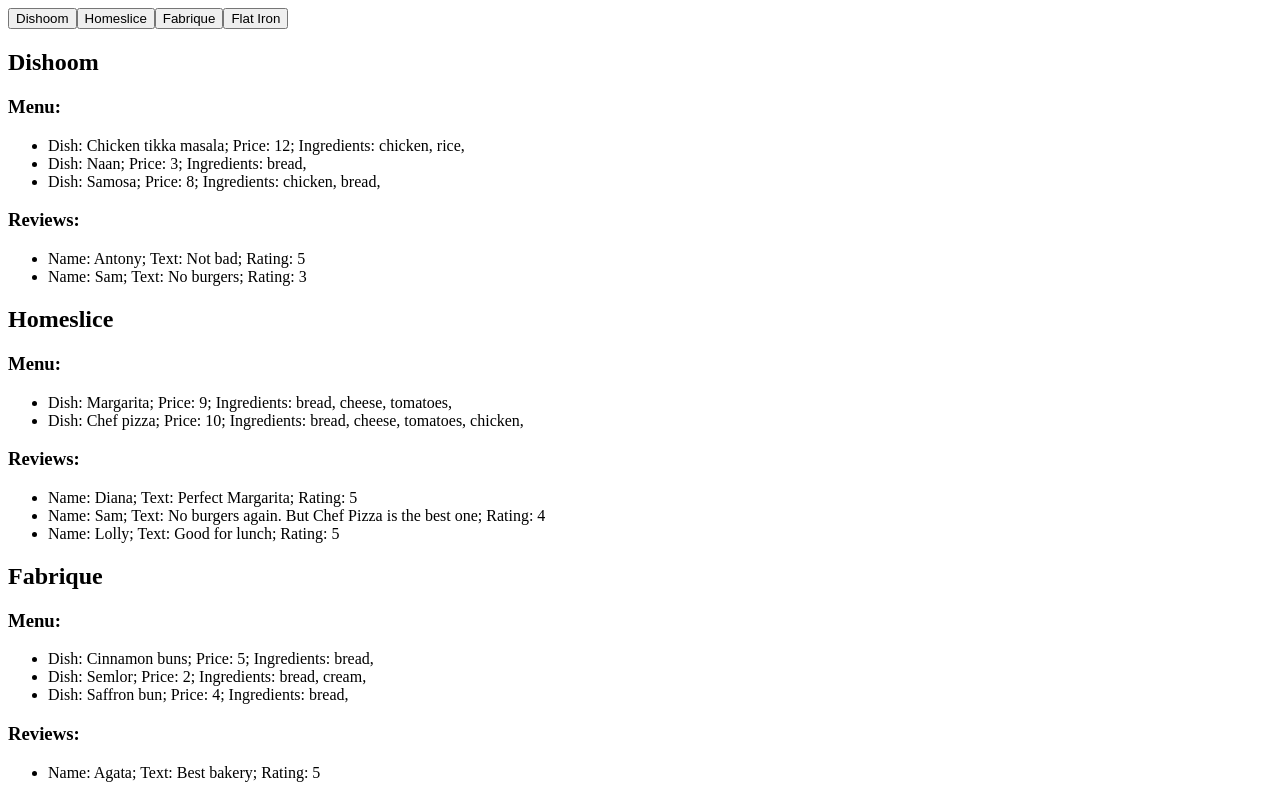
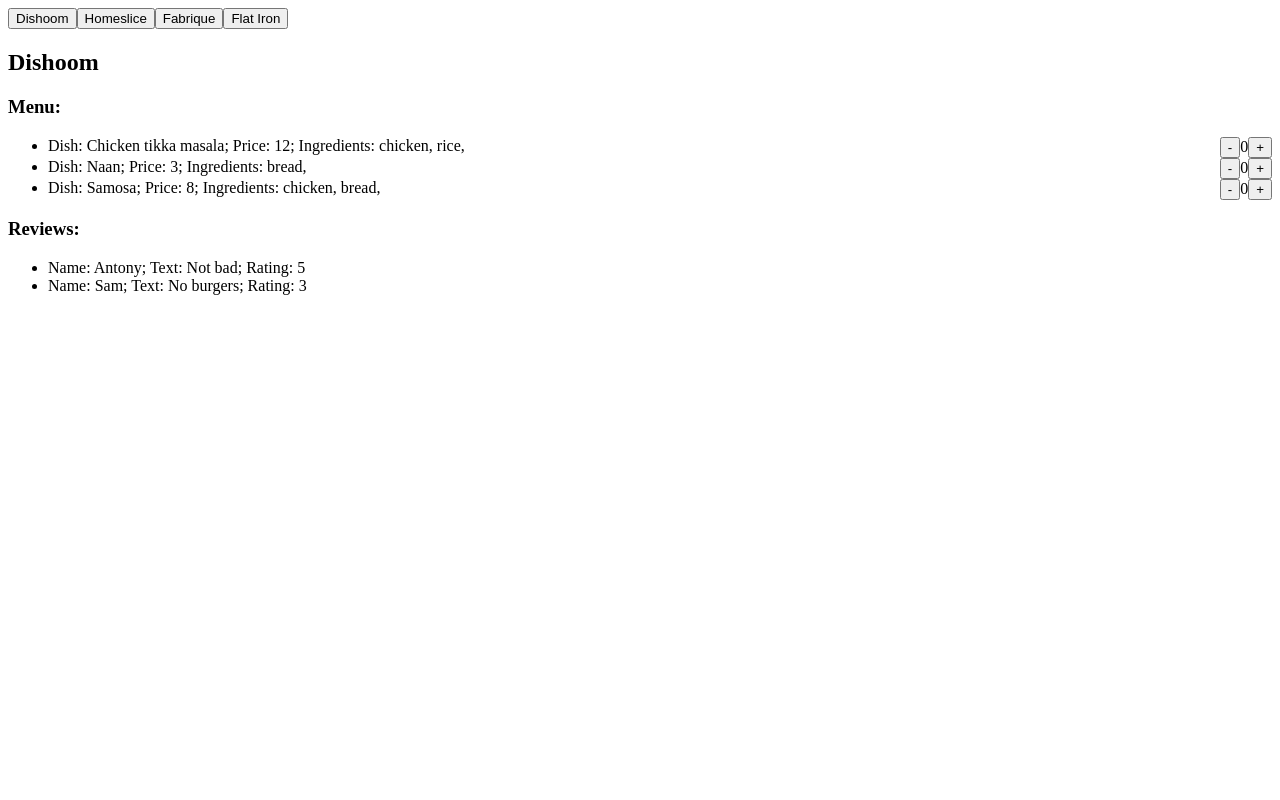
Before and after one commit to MahimkO/LearnJS-Course, a React (Vite) app: page / in a window 1280 px wide. Both pictures are taken after a click on the button "Dishoom". Shown: the top 800 px of the page. Built offline with nearby package versions, Linux system fonts and the light colour scheme.

Commit message:
lecture3 - added some components, refactored some files

```diff
--- /dev/null
+++ b/src/components/Counter/Counter.jsx
@@ -0,0 +1,28 @@
+import { useState } from "react";
+
+export const Counter = () => {
+    // положил useState прям тут, потому что сейчас непонятна дальнейшая логика страницы.
+    // в дальнейшем, скорее всего, мы будем должны забирать эти значения и что-то с ними делать,
+    // и тогда я буду в пропсах получать и сеттер, и сам счётчик
+    const [counter, setCounter] = useState(0);
+
+    return (
+        <div>
+            <button
+                onClick={() => setCounter((prev) => {
+                    return (prev >= 1) ? prev - 1 : prev;
+                })}
+            >
+                -
+            </button>
+            <span>{counter}</span>
+            <button
+                onClick={() => setCounter((prev) => {
+                    return (prev <= 4) ? prev + 1 : prev;
+                })}
+            >
+                +
+            </button>
+        </div>
+    );
+};
--- /dev/null
+++ b/src/components/Dish/Dish.jsx
@@ -0,0 +1,15 @@
+import { Counter } from "../Counter/Counter";
+
+export const Dish = ({name, price, ingredients}) => {
+    return (
+        // пока что сделал через инлайн стили, потому что мы модули css ещё не подключаем
+        <div style={{display: 'flex', justifyContent: 'space-between'}}>
+            <span>Dish: {name}; Price: {price}; Ingredients: {
+                ingredients.reduce((acc, ingredient) => {
+                    return acc + `${ingredient}, `
+                }, '')
+            }</span>
+            <Counter />
+        </div>
+    );
+};
--- a/src/components/Restaurant/Restaurant.jsx
+++ b/src/components/Restaurant/Restaurant.jsx
@@ -1,3 +1,5 @@
+import { Dish } from "../Dish/Dish.jsx";
+
 export const Restaurant = ({name, menu, reviews}) => {
   return (
     <>
@@ -5,16 +7,15 @@
       <h3>Menu:</h3>
       <ul>
         {menu.map(menu => (
-          <li id={menu.id} key={menu.id}>Dish: {menu.name}; Price: {menu.price}; Ingredients: {
-            menu.ingredients.reduce((acc, ingredient) => {
-              return acc + `${ingredient}, `
-            }, '')
-          }</li>
+          <li id={menu.id} key={menu.id}>
+              <Dish name={menu.name} price={menu.price} ingredients={menu.ingredients} />
+          </li>
           ))}
       </ul>
       <h3>Reviews:</h3>
       <ul>
         {reviews.map(review => (
+          // не стал выносить в отдельный компонент Review, потому что нет нужды выносить 1 строчку вёрстки
           <li id={review.id} key={review.id}>
             Name: {review.user}; Text: {review.text}; Rating: {review.rating}
           </li>
--- a/src/components/RestaurantTabs/RestaurantTabs.jsx
+++ b/src/components/RestaurantTabs/RestaurantTabs.jsx
@@ -1,10 +1,14 @@
 import { restaurants } from "../../constants/mock.js";
 
-export const RestaurantTabs = () => {
+export const RestaurantTabs = ({ setActiveTab }) => {
   return (
     <div>
       {restaurants.map(restaurant => {
-        return <button key={restaurant.id}>{restaurant.name}</button>;
+        return (
+          <button key={restaurant.id} onClick={() => setActiveTab(restaurant.id)}>
+            {restaurant.name}
+          </button>
+        );
       })}
     </div>
   );
--- a/src/components/Restaurants/Restaurants.jsx
+++ b/src/components/Restaurants/Restaurants.jsx
@@ -3,7 +3,7 @@
 export const Restaurants = ({restaurants}) => {
   return (
     <div>
-      {restaurants.map(restaurant => (
+      {restaurants && restaurants.map(restaurant => (
         <Restaurant
           id={restaurant.id}
           key={restaurant.id}
--- a/src/pages/Restaurants-page/Restaurants-page.jsx
+++ b/src/pages/Restaurants-page/Restaurants-page.jsx
@@ -1,13 +1,25 @@
+import { useState, useEffect } from "react";
+
 import { RestaurantTabs } from "../../components/RestaurantTabs/RestaurantTabs";
 import { Restaurants } from "../../components/Restaurants/Restaurants";
 
 import { restaurants } from "../../constants/mock.js";
 
 export const RestaurantsPage = () => {
+  const [activeTab, setActiveTab] = useState(null);
+  const [restaurant, setRestaurant] = useState(null);
+
+  useEffect(() => {
+    if (activeTab) {
+      const activeRestaurant = restaurants.filter(restaurant => restaurant.id === activeTab);
+      setRestaurant(activeRestaurant);
+    }
+  }, [activeTab]);
+
   return (
     <>
-      <RestaurantTabs />
-      <Restaurants restaurants={restaurants}/>
+      <RestaurantTabs setActiveTab={setActiveTab} />
+      <Restaurants restaurants={restaurant} />
     </>
   );
 };
```
